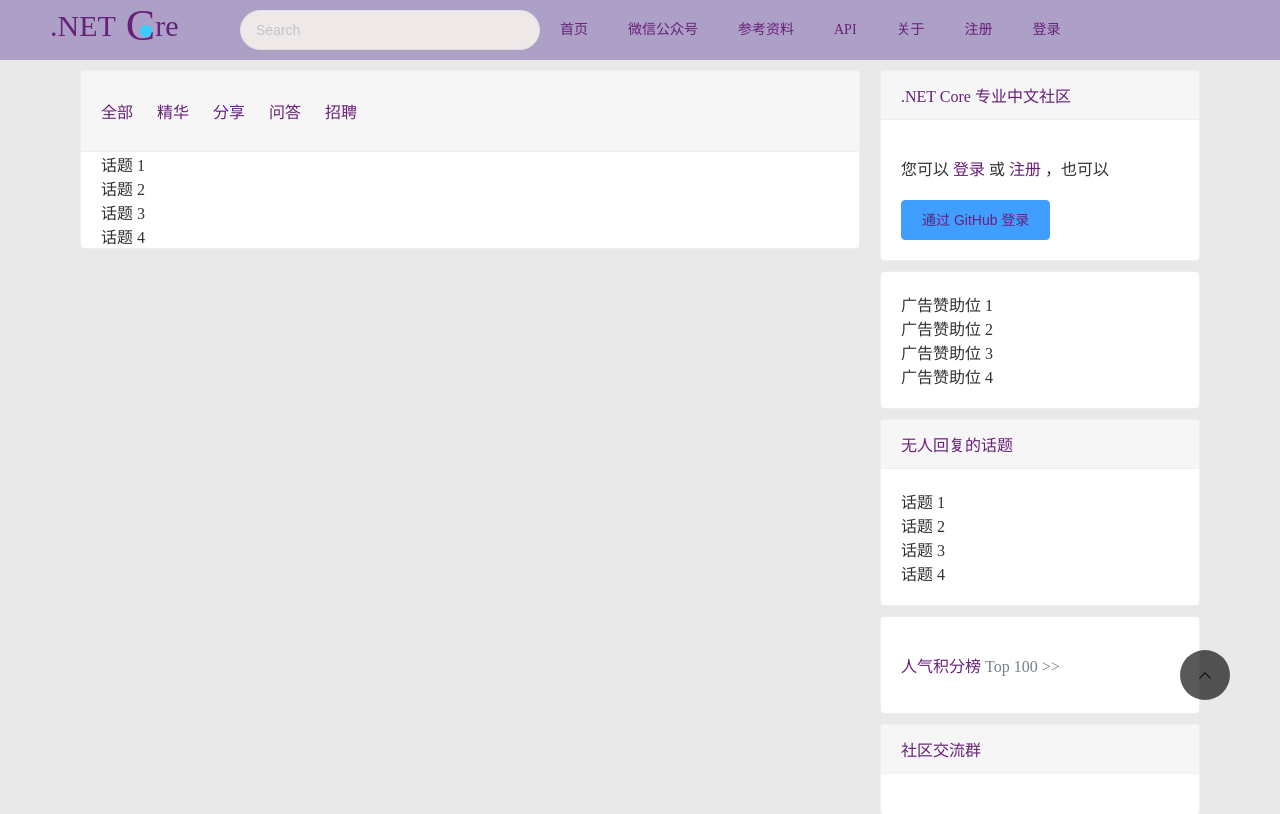
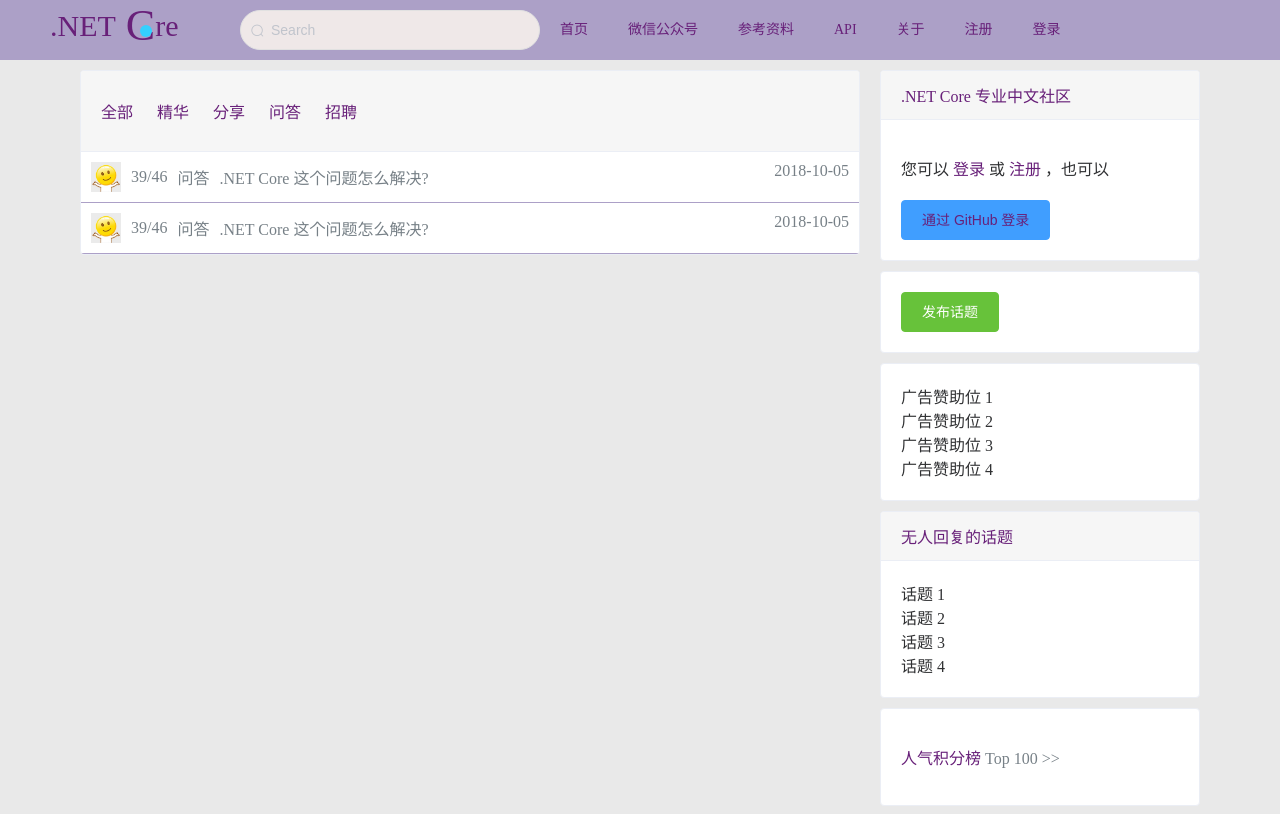
Before and after one commit to tatwd/ncc-china, a Nuxt app in the folder src/client/nuxt-web/: page / in a window 1280 px wide. Shown: the top 814 px of the page. Built offline with nearby package versions, Linux system fonts and the light colour scheme.

Commit message:
refactor: update default layout

```diff
--- a/src/client/nuxt-web/components/shared/NccBacktop.vue
+++ b/src/client/nuxt-web/components/shared/NccBacktop.vue
@@ -2,8 +2,8 @@
   <div id="goTop">
     <div
       v-show="goTopShow"
-      :click="goTop"
       class="goTop"
+      @click="goTop"
     >
       <i class="el-icon-arrow-up" />
     </div>
@@ -14,8 +14,14 @@ export default {
   data() {
     return {
       scrollTop: '',
-      goTopShow: true
+      goTopShow: false
     }
+  },
+  mounted() {
+    window.addEventListener('scroll', this.handleScroll)
+  },
+  destroyed() {
+    window.removeEventListener('scroll', this.handleScroll)
   },
   methods: {
     handleScroll() {
@@ -23,7 +29,7 @@ export default {
         window.pageYOffset ||
         document.documentElement.scrollTop ||
         document.body.scrollTop
-      this.scrollTop > 0 ? (this.goTopShow = true) : (this.goTopShow = false)
+      this.scrollTop > 500 ? (this.goTopShow = true) : (this.goTopShow = false)
     },
     goTop() {
       let timer = null,
@@ -40,12 +46,6 @@ export default {
           _that.goTopShow = false
         }
       })
-    },
-    mounted() {
-      window.addEventListener('scroll', this.handleScroll)
-    },
-    destroyed() {
-      window.removeEventListener('scroll', this.handleScroll)
     }
   }
 }
--- a/src/client/nuxt-web/components/shared/NccHeader.vue
+++ b/src/client/nuxt-web/components/shared/NccHeader.vue
@@ -28,6 +28,7 @@
       >
         <el-input
           :clearable="true"
+          prefix-icon="el-icon-search"
           placeholder="Search"
         />
       </el-col>
--- a/src/client/nuxt-web/components/shared/NccSlider.vue
+++ b/src/client/nuxt-web/components/shared/NccSlider.vue
@@ -1,6 +1,7 @@
 <template>
   <div id="ncc-slider">
     <ncc-unlogin />
+    <ncc-createbtn />
     <ncc-ad />
     <ncc-topicnoreply />
     <ncc-integral />
@@ -11,6 +12,7 @@
 
 <script>
 import NccUnlogin from '~/components/shared/NccUnlogin.vue'
+import NccCreatebtn from '~/components/topic/NccCreatebtn.vue'
 import NccAd from '~/components/shared/NccAd.vue'
 import NccTopicnoreply from '~/components/shared/NccTopicnoreply.vue'
 import NccIntegral from '~/components/shared/NccIntegral.vue'
@@ -20,6 +22,7 @@ import NccFriendship from '~/components/shared/NccFriendship.vue'
 export default {
   components: {
     NccUnlogin,
+    NccCreatebtn,
     NccAd,
     NccTopicnoreply,
     NccIntegral,
--- a/src/client/nuxt-web/layouts/default.vue
+++ b/src/client/nuxt-web/layouts/default.vue
@@ -4,14 +4,7 @@
       <el-header height="auto">
         <ncc-header />
       </el-header>
-      <el-container class="ncc-container">
-        <el-main>
-          <nuxt/>
-        </el-main>
-        <el-aside width="340px">
-          <ncc-slider />
-        </el-aside>
-      </el-container>
+      <nuxt/>
       <el-footer height="auto">
         <ncc-footer />
       </el-footer>
@@ -22,14 +15,12 @@
 
 <script>
 import NccHeader from '~/components/shared/NccHeader.vue'
-import NccSlider from '~/components/shared/NccSlider.vue'
 import NccFooter from '~/components/shared/NccFooter.vue'
 import NccBacktop from '~/components/shared/NccBacktop.vue'
 
 export default {
   components: {
     NccHeader,
-    NccSlider,
     NccFooter,
     NccBacktop
   }
--- a/src/client/nuxt-web/pages/index.vue
+++ b/src/client/nuxt-web/pages/index.vue
@@ -1,6 +1,6 @@
 <template>
   <section id="app">
-    <el-container class="content">
+    <el-container class="content ncc-container">
       <el-main>
         <el-card
           class="card-box"
@@ -22,20 +22,40 @@
             </ul>
           </div>
           <div
-            v-for="o in 4"
-            :key="o"
+            v-for="(topic, index) in topics"
+            :key="index"
+            index="index"
             class="topic-item"
           >
-            {{ '话题 ' + o }}
+            <a :href="topic.to">
+              <div class="topic-list">
+                <img
+                  :src="topic.avatar"
+                  alt=""
+                >
+                <span class="num">{{ topic.commentnum }}/{{ topic.browsenum }}</span>
+                <span class="topic-type">{{ topic.type }}</span>
+                <span>{{ topic.title }}</span>
+                <span class="topic-time">{{ topic.time }}</span>
+              </div>
+            </a>
           </div>
         </el-card>
       </el-main>
+      <el-aside width="340px">
+        <ncc-slider />
+      </el-aside>
     </el-container>
   </section>
 </template>
 
 <script>
+import NccSlider from '~/components/shared/NccSlider.vue'
+
 export default {
+  components: {
+    NccSlider
+  },
   computed: {
     types() {
       return [
@@ -44,6 +64,28 @@ export default {
         { title: '分享', to: '/' },
         { title: '问答', to: '/' },
         { title: '招聘', to: '/' }
+      ]
+    },
+    topics() {
+      return [
+        {
+          avatar: require('../static/test.jpg'),
+          commentnum: '39',
+          browsenum: '46',
+          type: '问答',
+          title: '.NET Core 这个问题怎么解决?',
+          time: '2018-10-05',
+          to: '/user/signin'
+        },
+        {
+          avatar: require('../static/test.jpg'),
+          commentnum: '39',
+          browsenum: '46',
+          type: '问答',
+          title: '.NET Core 这个问题怎么解决?',
+          time: '2018-10-05',
+          to: '/user/signin'
+        }
       ]
     }
   }
@@ -66,6 +108,22 @@ export default {
   margin-right: 20px;
 }
 #app .el-main .el-card__body {
-  padding: 0 20px;
+  padding: 0;
+}
+.topic-item {
+  padding: 10px;
+  height: 30px;
+  border-bottom: 1px solid #aca0c7;
+}
+.topic-item img {
+  width: 30px;
+  vertical-align: middle;
+}
+.topic-item span {
+  margin-left: 10px;
+  vertical-align: middle;
+}
+.topic-item .topic-time {
+  float: right;
 }
 </style>
```
Also changed, not shown: src/client/nuxt-web/static/test.jpg (added).
